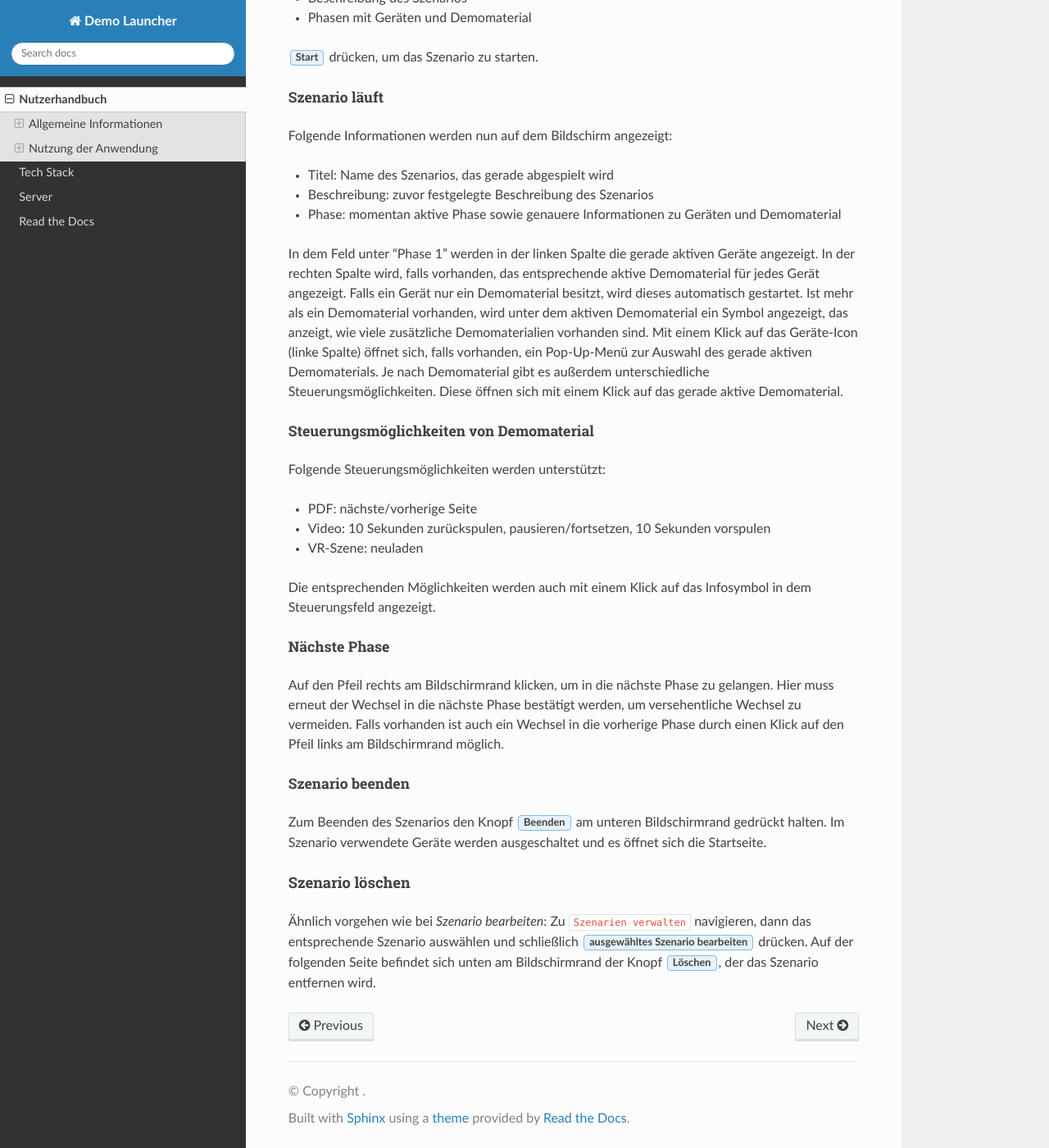
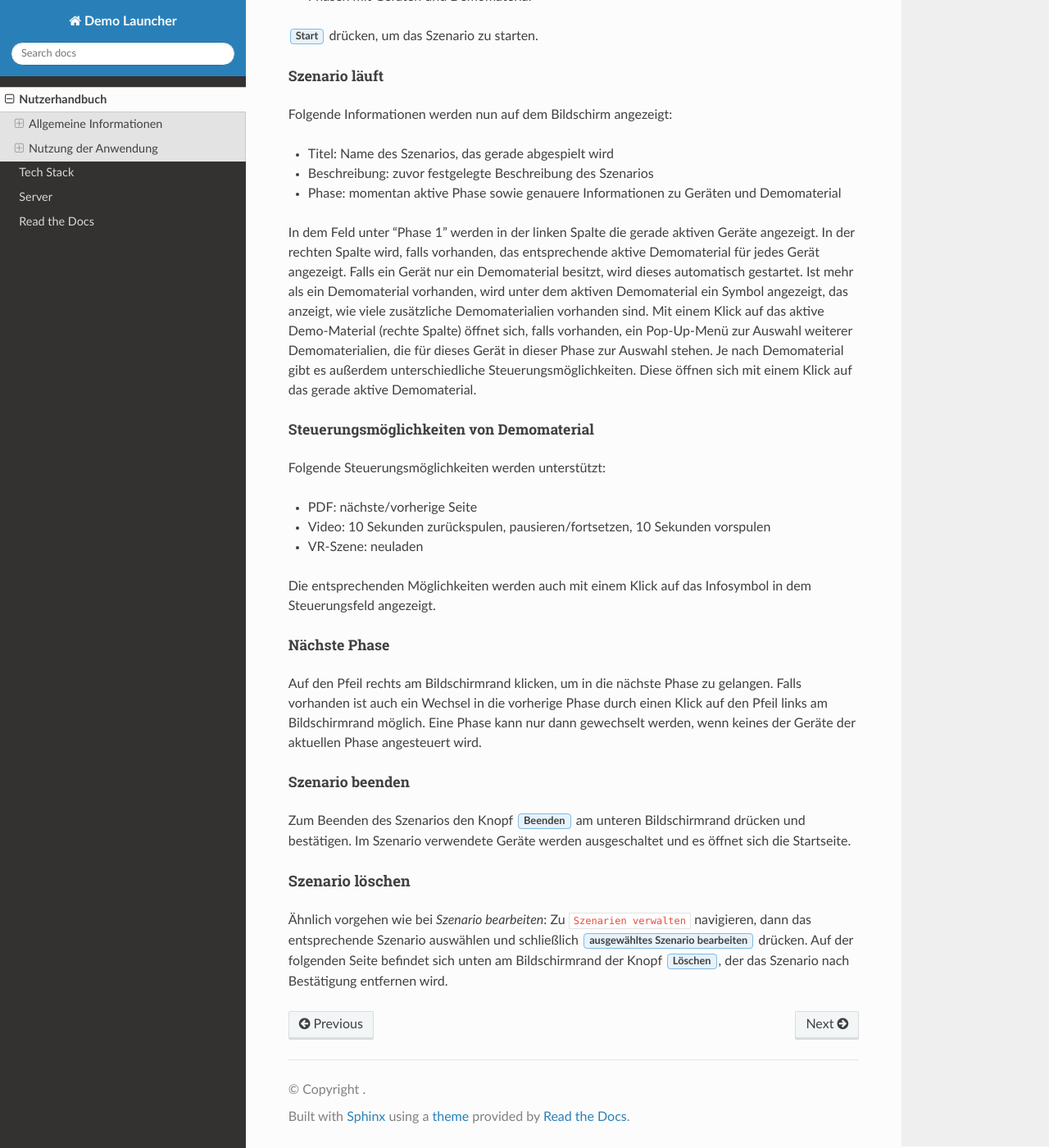
Before and after one commit to yazawa69/SWD-Gruppe-1-DemoLauncher, a Sphinx documentation site: the page built from docs/user_manual.rst, in a window 1280 px wide and 1400 px high, scrolled down 4818 px. Shown: the whole window at 82% size. Built offline with Sphinx 7.4.7 and the Read the Docs theme 2.0.0, drawn with Linux system fonts in a browser that asks for light colours; some of the changed text lies outside the part shown.

Commit message:
Anpassungen User_manual

```diff
--- a/docs/testing.rst
+++ b/docs/testing.rst
@@ -31,7 +31,8 @@ Alle Testfälle wurden in einer Tabelle festgehalten und ihren Funktionen entspr
 Die Tabelle dient der Einheitlichkeit der Tests und zur übersichtlichen Strukturierung dieser.
 Die Tabelle ist in acht Spalten unterteilt: Testfallnummer, Beschreibung, Voraussetzungen, Testfall, Soll-Output, Ist-Output, Testergebnis und Anmerkungen.
 
+
 .. csv-table:: Demolauncher Testfälle
-   :file: CSV file path and name
+   :file: ``docs/Testfälle_DemoLauncher.CSV``
    :widths: 30, 70
    :header-rows: 1
--- a/docs/user_manual.rst
+++ b/docs/user_manual.rst
@@ -142,7 +142,7 @@ Demomaterial löschen
 Ähnlich vorgehen wie bei *Demomaterial bearbeiten*: Zu ``Demomaterial verwalten`` navigieren, dann das entsprechende
 Dateiformat und schließlich das zu löschende Demomaterial auswählen. Anschließend
 :guilabel:`ausgewähltes Demomaterial bearbeiten` drücken. Auf der folgenden Seite befindet sich unten am
-Bildschirmrand der Knopf :guilabel:`Löschen`, der das Demomaterial entfernen wird.
+Bildschirmrand der Knopf :guilabel:`Löschen`, der das Demomaterial nach Bestätigung entfernen wird.
 
 Szenarien
 ================================
@@ -209,8 +209,8 @@ In dem Feld unter "Phase 1" werden in der linken Spalte die gerade aktiven Gerä
 falls vorhanden, das entsprechende aktive Demomaterial für jedes Gerät angezeigt. Falls ein Gerät nur ein Demomaterial
 besitzt, wird dieses automatisch gestartet. Ist mehr als ein Demomaterial vorhanden, wird unter dem aktiven Demomaterial
 ein Symbol angezeigt, das anzeigt, wie viele zusätzliche Demomaterialien vorhanden sind.
-Mit einem Klick auf das Geräte-Icon (linke Spalte) öffnet sich, falls vorhanden, ein Pop-Up-Menü zur Auswahl des
-gerade aktiven Demomaterials.
+Mit einem Klick auf das aktive Demo-Material (rechte Spalte) öffnet sich, falls vorhanden, ein Pop-Up-Menü zur Auswahl
+weiterer Demomaterialien, die für dieses Gerät in dieser Phase zur Auswahl stehen.
 Je nach Demomaterial gibt es außerdem unterschiedliche Steuerungsmöglichkeiten. Diese öffnen sich mit einem Klick auf das
 gerade aktive Demomaterial.
 
@@ -226,17 +226,17 @@ Die entsprechenden Möglichkeiten werden auch mit einem Klick auf das Infosymbol
 
 Nächste Phase
 --------------------------------
-Auf den Pfeil rechts am Bildschirmrand klicken, um in die nächste Phase zu gelangen. Hier muss erneut der Wechsel in
-die nächste Phase bestätigt werden, um versehentliche Wechsel zu vermeiden. Falls vorhanden ist auch ein Wechsel in die
+Auf den Pfeil rechts am Bildschirmrand klicken, um in die nächste Phase zu gelangen. Falls vorhanden ist auch ein Wechsel in die
 vorherige Phase durch einen Klick auf den Pfeil links am Bildschirmrand möglich.
+Eine Phase kann nur dann gewechselt werden, wenn keines der Geräte der aktuellen Phase angesteuert wird.
 
 Szenario beenden
 --------------------------------
-Zum Beenden des Szenarios den Knopf :guilabel:`Beenden` am unteren Bildschirmrand gedrückt halten. Im Szenario verwendete
+Zum Beenden des Szenarios den Knopf :guilabel:`Beenden` am unteren Bildschirmrand drücken und bestätigen. Im Szenario verwendete
 Geräte werden ausgeschaltet und es öffnet sich die Startseite.
 
 Szenario löschen
 ********************************
 Ähnlich vorgehen wie bei *Szenario bearbeiten*: Zu ``Szenarien verwalten`` navigieren, dann das entsprechende
 Szenario auswählen und schließlich :guilabel:`ausgewähltes Szenario bearbeiten` drücken. Auf der folgenden Seite befindet
-sich unten am Bildschirmrand der Knopf :guilabel:`Löschen`, der das Szenario entfernen wird.
+sich unten am Bildschirmrand der Knopf :guilabel:`Löschen`, der das Szenario nach Bestätigung entfernen wird.
```
Also changed, not shown: other parts of docs/user_manual.rst (+13 -13 lines).
